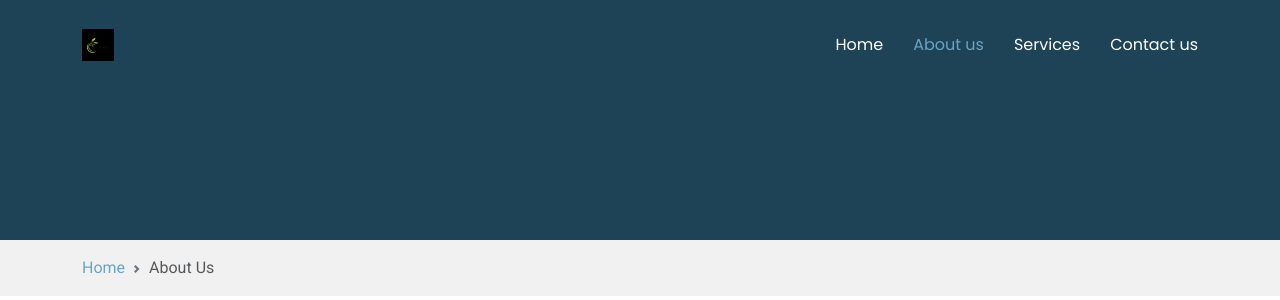
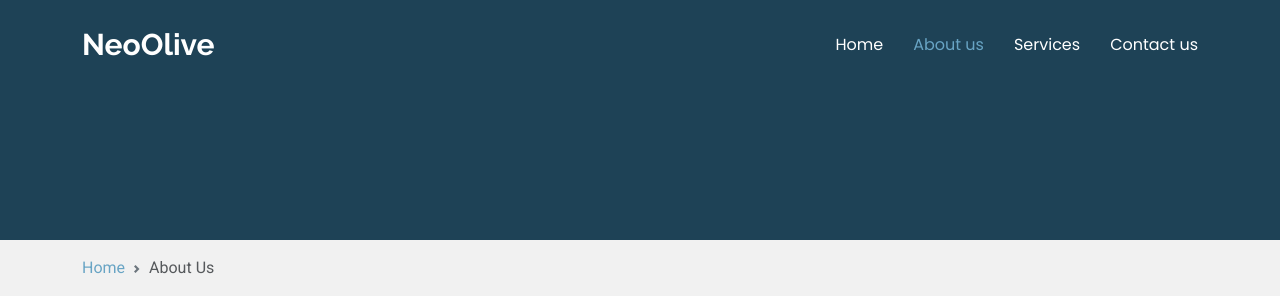
Before and after one commit to moanwarshaikhattari/consultancy, a Django app: page /about-us/ in a window 1280 px wide. Shown: the top 300 px of the page. Run offline with Django 5.2, Linux system fonts and the light colour scheme; some libraries are stand-ins or nearby versions.

Commit message:
second commit

```diff
--- a/myapp/templates/header.html
+++ b/myapp/templates/header.html
@@ -4,9 +4,9 @@
 
       <a href="index.html" class="logo d-flex align-items-center">
         <!-- Uncomment the line below if you also wish to use an image logo -->
-          <img src="{% static 'img/neoolive-logo.png' %}" width="100%" height="100%" alt="">
+          {% comment %} <img src="{% static 'img/neoolive-logo.png' %}" width="100%" height="100%" alt=""> {% endcomment %}
         <!-- <img src="static/img/neoolive-logo.jpg" alt=""> -->
-        <!-- <h1 class="sitename">NeoOlive</h1> -->
+        <h1 class="sitename">NeoOlive</h1>
       </a>
 
       <nav id="navmenu" class="navmenu">
```
